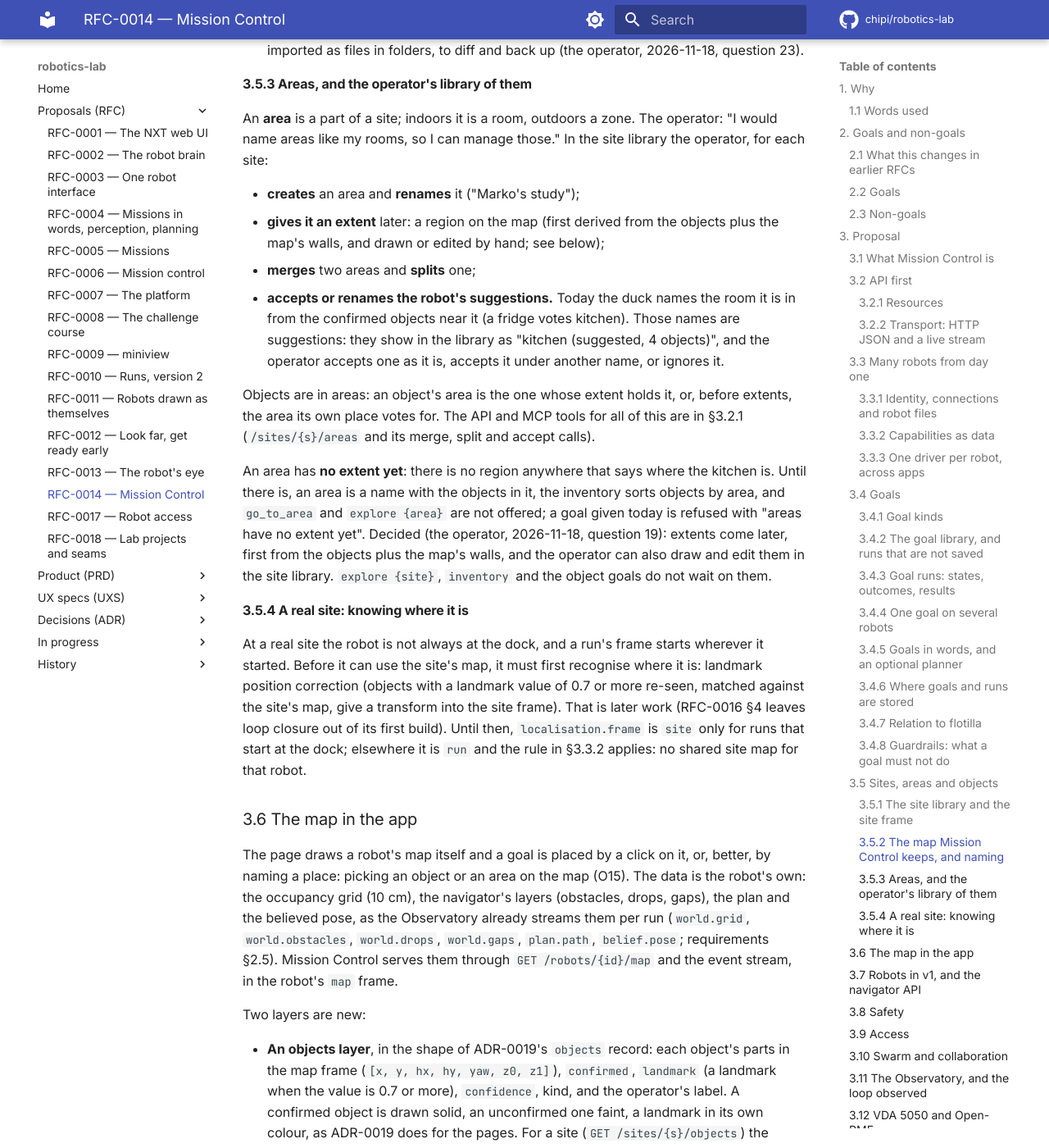
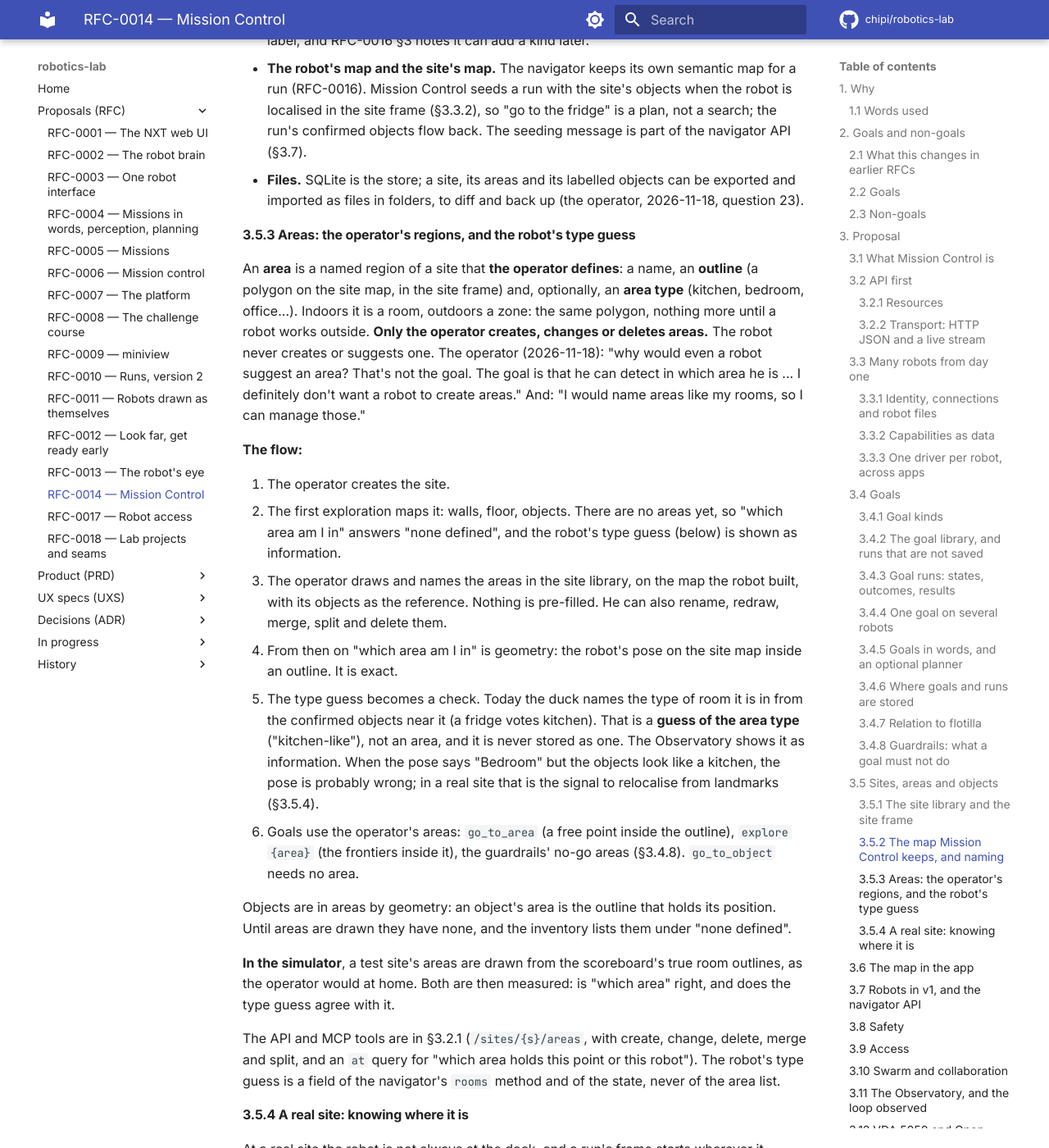
Before and after one commit to chipi/robotics-lab, an MkDocs documentation site: the page built from docs/rfc/RFC-0014-mission-control.md, in a window 1280 px wide and 1400 px high, scrolled down 16283 px. Shown: the whole window at 82% size. Built offline with MkDocs 1.6.1 and Material for MkDocs 9.7.7, drawn with Linux system fonts in a browser that asks for light colours; comment, search, counter and statistics services are not loaded; some of the changed text lies outside the part shown.

Commit message:
docs: RFC-0014 areas are the operator's outlines; the robot only guesses an area type (Q25 answered)
Co-Authored-By: Claude Opus 5.5 <noreply@anthropic.com>
Claude-Session: https://claude.ai/code/session_01DJqN6uAf3JMxzKiugKhYEb

```diff
--- a/docs/rfc/RFC-0014-mission-control.md
+++ b/docs/rfc/RFC-0014-mission-control.md
@@ -47,8 +47,9 @@ revision does that.
 | --- | --- |
 | site | a named place robots work in, with a kind (apartment, office, warehouse, garden, the simulated challenge course), its own frame and its own maps. Nothing in Mission Control is fixed to one kind of place: "home" is one site, named by the operator. Several sites are supported from the start; a robot is at one site at a time; the simulator's apartment is one site (the operator, 2026-11-18) |
 | site frame | the one coordinate frame of a site. In the simulator it is the dock: every run starts there |
-| area | a part of a site. A room is the kind of area indoors; outdoors an area is a zone. The operator names, creates and manages areas (§3.5.3). Objects are in areas |
-| room | an area indoors ("kitchen"). Today the duck names the room it is in from the objects near it; an area has no extent yet (§3.5.3) |
+| area | a named region of a site that the operator defines: a name, an outline (a polygon on the site map, in the site frame) and optionally an area type (kitchen, bedroom...). Only the operator creates, changes or deletes areas; the robot never does (§3.5.3). Objects are in areas by geometry |
+| room | an area indoors; outdoors an area is a zone |
+| area type guess | what the robot's object votes say the area is like ("kitchen-like"). Information and a check on its position; never an area |
 | place | something a goal can name instead of coordinates: an area, a room or an object |
 | object | anything at a site that a recogniser reports: furniture, a plant, a picture. Has a stable id, a kind, parts (boxes with a bottom and a top), a confidence, maybe a label |
 | kind | what an object is ("fridge"). One catalogue for every site (`kinds.json`, RFC-0016): a general default, plus optional hints per site kind (a fridge suggests a kitchen in a home and a break room in an office) |
@@ -104,8 +105,7 @@ and the EV3 and the real duck are no longer here: they are requirements, with th
 - An LLM as a required part. Every goal can be given without one (§3.4.5).
 - Correcting a robot's position at a real site from landmarks: later (§3.5.4), not in the first
   versions.
-- Area extents (regions) from the navigator: not first (§3.5.3). Until then `go_to_area` and
-  `explore {area}` are not offered.
+- Areas drawn by the robot or suggested by it: never (§3.5.3). Areas are the operator's.
 - A detector on real video: the recogniser slot is in the capabilities, the detector is its own
   work (RFC-0016 §3).
 
@@ -160,10 +160,10 @@ fire (§3.8).
 | `POST /api/v1/plan` | words in, goals out (§3.4.5): `{text}`; returns proposed goals, runs nothing |
 | `GET /api/v1/sites`, `POST /api/v1/sites` | the site library (§3.5.1): list, create `{name, kind}` |
 | `GET`, `PUT`, `DELETE /api/v1/sites/{s}` | read, rename or change the kind of, retire a site: id, name, kind, the site frame, counts |
-| `GET /api/v1/sites/{s}/areas`, `POST /api/v1/sites/{s}/areas` | the areas of a site (§3.5.3): list with the objects in each and any robot's suggestion; create `{name, kind, extent?}` |
-| `PUT`, `DELETE /api/v1/sites/{s}/areas/{a}` | rename an area, give it an extent, retire it |
+| `GET /api/v1/sites/{s}/areas`, `POST /api/v1/sites/{s}/areas` | the operator's areas of a site (§3.5.3): list with the objects in each; create `{name, type?, outline}` (a polygon in the site frame). Only the operator creates, changes or deletes areas; there is no robot suggestion |
+| `PUT`, `DELETE /api/v1/sites/{s}/areas/{a}` | rename, change the type or redraw the outline, delete |
 | `POST /api/v1/sites/{s}/areas/{a}/merge`, `.../split` | merge two areas, split one |
-| `POST /api/v1/sites/{s}/areas/suggestions/{n}/accept` | accept a robot's suggested area name (from object votes, "kitchen"), optionally under another name: `{name?}` |
+| `GET /api/v1/sites/{s}/areas/at?x=&y=` | which area holds a point in the site frame, or "none defined" |
 | `GET /api/v1/sites/{s}/objects` | the site's objects (§3.5): stable id, kind, label, area, parts, confidence |
 | `POST /api/v1/sites/{s}/objects/{id}/label` | name an object: `{label}` ("this is my desk"); the MCP tool is the same call |
 | `GET /api/v1/sites/{s}/inventory` | the confirmed objects by area, with sightings and confidence |
@@ -285,7 +285,7 @@ requires of mission specs.
 | --- | --- | --- | --- |
 | `point` | `{x, y, frame}` | within 0.25 m (ADR-0015's `REACHED_M`) within 60 s | navigator |
 | `go_to_object` | `{kind \| id \| label, area?}` | the robot stands within 0.35 m of the object's outline and faces it within 45 degrees (the judge of RFC-0016), within the budget | navigator; recogniser or a shared site map (§3.3.2) |
-| `go_to_area` | `{area}` | the robot is inside the area | navigator, area regions (not yet, §3.5.3) |
+| `go_to_area` | `{area}` | the robot is inside the area | navigator, an operator-drawn area (§3.5.3) |
 | `explore` | `{area \| site}`, budget in minutes | no reachable frontier left in the area, or the budget is spent: both end `done` | navigator, map |
 | `inventory` | `{areas?}`, budget | the inventory is returned: the confirmed objects by area | navigator, recogniser |
 
@@ -440,9 +440,9 @@ merged list it ran with, so it is readable alone.
 
 **The first list** is what the robots can report today, as the challenge judge does (ADR-0015): no
 contact, no fall, not within a set distance of a drop, not stuck, within the time limit. Then: a
-**no-go area** (until areas have regions, §3.5.3, a no-go zone is a polygon drawn on the site's
-map), a maximum speed, and quiet or away hours later. Which of them each robot kind can report is
-the one part left open (§5, question 6): a robot lists the guardrails it can enforce in its
+**no-go area** (a polygon the operator draws on the site's map, §3.5.3), a maximum speed, and
+quiet or away hours later. Which of them each robot kind can report is the one part left open
+(§5, question 6): a robot lists the guardrails it can enforce in its
 capabilities (`guardrails`), and a goal that needs one it cannot enforce is refused with the reason,
 as in §3.3.2.
 
@@ -517,30 +517,44 @@ addition to it, not decided in this RFC's code.
 - **Files.** SQLite is the store; a site, its areas and its labelled objects can be exported and
   imported as files in folders, to diff and back up (the operator, 2026-11-18, question 23).
 
-#### 3.5.3 Areas, and the operator's library of them
+#### 3.5.3 Areas: the operator's regions, and the robot's type guess
 
-An **area** is a part of a site; indoors it is a room, outdoors a zone. The operator: "I would name
-areas like my rooms, so I can manage those." In the site library the operator, for each site:
+An **area** is a named region of a site that **the operator defines**: a name, an **outline** (a
+polygon on the site map, in the site frame) and, optionally, an **area type** (kitchen, bedroom,
+office...). Indoors it is a room, outdoors a zone: the same polygon, nothing more until a robot
+works outside. **Only the operator creates, changes or deletes areas.** The robot never creates or
+suggests one. The operator (2026-11-18): "why would even a robot suggest an area? That's not the
+goal. The goal is that he can detect in which area he is ... I definitely don't want a robot to
+create areas." And: "I would name areas like my rooms, so I can manage those."
 
-- **creates** an area and **renames** it ("Marko's study");
-- **gives it an extent** later: a region on the map (first derived from the objects plus the map's
-  walls, and drawn or edited by hand; see below);
-- **merges** two areas and **splits** one;
-- **accepts or renames the robot's suggestions.** Today the duck names the room it is in from the
-  confirmed objects near it (a fridge votes kitchen). Those names are suggestions: they show in the
-  library as "kitchen (suggested, 4 objects)", and the operator accepts one as it is, accepts it
-  under another name, or ignores it.
+**The flow:**
 
-Objects are in areas: an object's area is the one whose extent holds it, or, before extents, the
-area its own place votes for. The API and MCP tools for all of this are in §3.2.1 (`/sites/{s}/areas`
-and its merge, split and accept calls).
+1. The operator creates the site.
+2. The first exploration maps it: walls, floor, objects. There are no areas yet, so "which area am I
+   in" answers "none defined", and the robot's type guess (below) is shown as information.
+3. The operator draws and names the areas in the site library, on the map the robot built, with its
+   objects as the reference. Nothing is pre-filled. He can also rename, redraw, merge, split and
+   delete them.
+4. From then on "which area am I in" is geometry: the robot's pose on the site map inside an outline.
+   It is exact.
+5. The type guess becomes a check. Today the duck names the type of room it is in from the confirmed
+   objects near it (a fridge votes kitchen). That is a **guess of the area type** ("kitchen-like"),
+   not an area, and it is never stored as one. The Observatory shows it as information. When the
+   pose says "Bedroom" but the objects look like a kitchen, the pose is probably wrong; in a real
+   site that is the signal to relocalise from landmarks (§3.5.4).
+6. Goals use the operator's areas: `go_to_area` (a free point inside the outline), `explore {area}`
+   (the frontiers inside it), the guardrails' no-go areas (§3.4.8). `go_to_object` needs no area.
 
-An area has **no extent yet**: there is no region anywhere that says where the kitchen is. Until
-there is, an area is a name with the objects in it, the inventory sorts objects by area, and
-`go_to_area` and `explore {area}` are not offered; a goal given today is refused with "areas have no
-extent yet". Decided (the operator, 2026-11-18, question 19): extents come later, first from the
-objects plus the map's walls, and the operator can also draw and edit them in the site library.
-`explore {site}`, `inventory` and the object goals do not wait on them.
+Objects are in areas by geometry: an object's area is the outline that holds its position. Until
+areas are drawn they have none, and the inventory lists them under "none defined".
+
+**In the simulator**, a test site's areas are drawn from the scoreboard's true room outlines, as the
+operator would at home. Both are then measured: is "which area" right, and does the type guess agree
+with it.
+
+The API and MCP tools are in §3.2.1 (`/sites/{s}/areas`, with create, change, delete, merge and
+split, and an `at` query for "which area holds this point or this robot"). The robot's type guess is
+a field of the navigator's `rooms` method and of the state, never of the area list.
 
 #### 3.5.4 A real site: knowing where it is
 
@@ -567,8 +581,8 @@ Two layers are new:
   or more), `confidence`, kind, and the operator's label. A confirmed object is drawn solid, an
   unconfirmed one faint, a landmark in its own colour, as ADR-0019 does for the pages. For a site
   (`GET /sites/{s}/objects`) the frame is the site frame.
-- **An areas layer**: area names placed at the centre of the objects in them, until areas
-  have extents; then their outlines.
+- **An areas layer**: the operator's areas as outlines with their names, and the robot's
+  area type guess as information.
 
 Mission Control draws its own map: it does not embed the Observatory's page. Whether it shares the
 Observatory's drawing module or duplicates a small 2D drawing is **open** (§5, question 14). The
@@ -599,7 +613,7 @@ and offers to Mission Control, over a process boundary, in the RFC-0003 JSON-RPC
 | `goal.start {kind, params, budget, conditions, seed?}` | starts a goal of any kind of §3.4.1 and returns `{run_key}` at once, so the goal run binds to the Observatory's `/watch/<run_key>` while it runs. `seed` is the site's objects (§3.5.2) |
 | `goal.status`, `goal.cancel` | the run's state, progress and, at the end, its outcome and `result`; cancel stops it |
 | `objects` | the navigator's current semantic map (ADR-0019's `objects` shape) |
-| `rooms` | the room it believes it is in and the votes: the source of the suggested area names (§3.5.3) |
+| `rooms` | the area type guess and the votes behind it (§3.5.3); the area it is in comes from the outline, not from here |
 | `inventory` | the confirmed objects by area (RFC-0016's `inventory.json`) |
 | `find {kind \| label}` | the nearest confirmed object of that kind, or the labelled one; null if none is known |
 | `name_object {id, label}` | name an object in the navigator's map (Mission Control also keeps the label in the site's map) |
@@ -758,7 +772,7 @@ assumed). Mission Control ships as a container image from its first slice (§3.1
    hands over the simulator: a goal set on the page runs on the simulated duck and the goal run
    binds to a `/watch` link from its first moment.
 3. **Sites, areas, objects and the object goals:** the site library and the site store in SQLite,
-   areas the operator names (suggestions accepted or renamed; merge and split), merging a run's
+   areas the operator draws and names (merge and split), merging a run's
    objects into a site with stable ids, `objects`, `inventory`, naming by hand, `go_to_object`,
    `explore {site}`, `inventory`, the `not_found` and `done` outcomes and the `result`; the objects
    and areas layers on the map; export and import as files. Built first against the fake site, then
@@ -773,7 +787,8 @@ assumed). Mission Control ships as a container image from its first slice (§3.1
    and confirm.
 7. **Per-client tokens**, then the mobile app's needs, then Slack.
 8. **EV3 and the real duck**, each after its own interface, deadman and safety review.
-9. **Area regions** (drawn, or from objects and walls), then `go_to_area` and `explore {area}`.
+9. **`go_to_area` and `explore {area}`** on the operator's outlines; the type guess as a check on
+   the pose.
 10. **Relocalisation at a real site** from landmarks (§3.5.4); `split` of one goal across robots.
 11. **A real video recogniser** in a robot's capabilities.
 12. **The Observatory rename**, and the flotilla integration (RFC-0006 §5, item 4).
@@ -841,8 +856,8 @@ kept to record where each answer went.
     `miniview.look`, `/miniview/look`) and a landmark at `landmark >= 1.0`. Decisions C and D change
     both. Answered: being closed on the Observatory side, by another change; until then this RFC
     says `sighting` and 0.7 and the ADR says otherwise.
-19. **Area regions.** Answered: later; first from the objects plus the map's walls; the operator can
-    also draw and edit them in the site library (§3.5.3).
+19. **Area regions.** Answered, and replaced by Q25: the operator draws the outlines in the site
+    library, on the map the robot built (§3.5.3). Nothing is derived from objects or walls.
 20. **A link back from the Observatory to the goal run.** Answered: yes, a field in the run's
     metadata (the Observatory's contract changes) (§3.11).
 21. **The robot file's format.** Answered: after the VDA 5050 and Open-RMF specs are read; the
@@ -854,10 +869,11 @@ kept to record where each answer went.
     diff and back up.
 24. **How much of the loop the page shows.** Answered: the current decision and the outcome; full
     detail one click away in the Observatory (§3.11).
-25. **The site library and areas (new, from the operator's review).** Open: whether a robot's
-    suggested area names should be created as areas automatically, or only when the operator
-    accepts them (proposed: only when accepted); how an area's extent is stored (polygon on the
-    site frame, proposed); what an outdoor "zone" needs beyond a name and an extent.
+25. **Who defines areas.** Answered (the operator, 2026-11-18): "why would even a robot suggest an
+    area? That's not the goal. The goal is that he can detect in which area he is ... I definitely
+    don't want a robot to create areas", then "Yes, that's it" to the flow of §3.5.3. Only the operator
+    creates areas; an area is a polygon on the site frame (decided); an outdoor zone is the same
+    polygon, nothing more until a robot works outside.
 26. **The per-site-kind hints in the catalogue (§3.5.1).** Answered (the operator, 2026-11-18: "Ok
     on q26"): in the kinds catalogue (`kinds.json`, RFC-0016): each kind keeps general area hints
     and optional hints per site kind (`rooms_by_site`; a fridge at an office says break room), one
@@ -939,8 +955,8 @@ kept to record where each answer went.
     per site kind (§1.1, §3.5).
   - **A site library and an area library** in the page, API and MCP: the operator names sites, and
     within each names and manages areas ("I would name areas like my rooms, so I can manage
-    those"): create, rename, give an extent later, merge, split, accept or rename the robot's
-    suggested names (§3.5.3). Requirement O27.
+    those"): create, rename, draw an outline, merge, split; the robot never creates or suggests one
+    (§3.5.3). Requirement O27.
   - **An exclusive control lock per robot, built in** (replacing the first answer to question 3,
     which was to ask `nxt-web` whether it is in use): "we should not allow two things to drive the
     same robot ... that's how two things should work together, by not being allowed to work
@@ -964,6 +980,15 @@ kept to record where each answer went.
   - **Q9 and Q10 confirmed** ("yes on Q10, yes on Q9"), and with them a requirement the operator
     calls "super important": the Observatory and Mission Control both run as containers, so they
     run wherever he wants, easily (§3.13, O30).
-  - New open questions from the above: 25 (suggestions as areas, extents, zones) and 26 (where the
-    per-site-kind hints live). Left open, smaller: movable and unseen objects in the merge (15),
+  - Question 26 (where the per-site-kind hints live) was raised in this review and answered. Left
+    open, smaller: movable and unseen objects in the merge (15),
     a moved simulator dock (22).
+- 2026-11-18 — Revision 2, the operator on question 25 ("why would even a robot suggest an area?
+  That's not the goal. The goal is that he can detect in which area he is ... I definitely don't
+  want a robot to create areas", then "Yes, that's it"). Changed (§3.5.3, §3.2.1, §1.1, O27): an area
+  is a region the operator defines (name, polygon outline, optional type); the robot never creates
+  or suggests one; the accept-suggestion step and API row are gone. The robot's object votes are an
+  area type guess, shown as information and used as a check on its position. "Which area am I in" is
+  geometry once the operator has drawn the outlines. In the simulator a test site's areas are drawn
+  from the scoreboard's true room outlines, so the answer and the guess are both measured. Question
+  19 (regions from objects and walls) is replaced by this.
```
Also changed, not shown: docs/wip/MISSION-CONTROL-REQUIREMENTS.md (+3 -2 lines).
